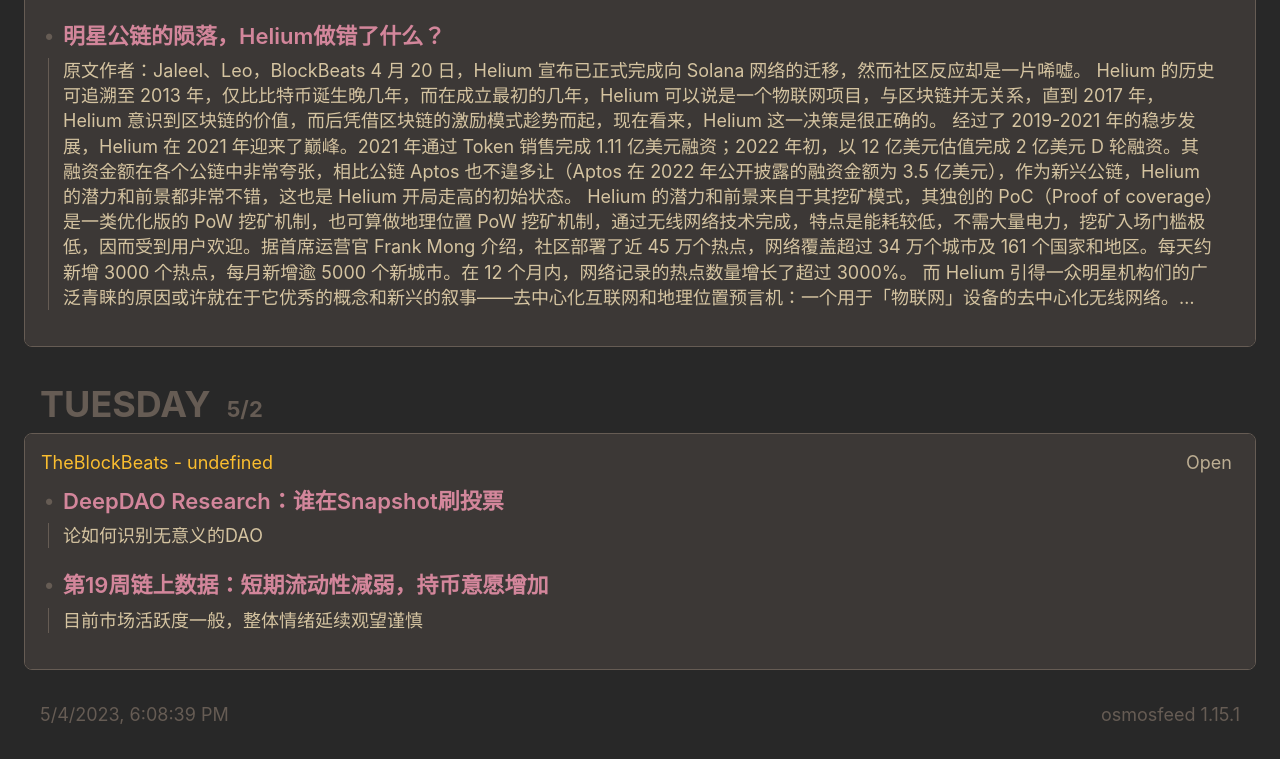
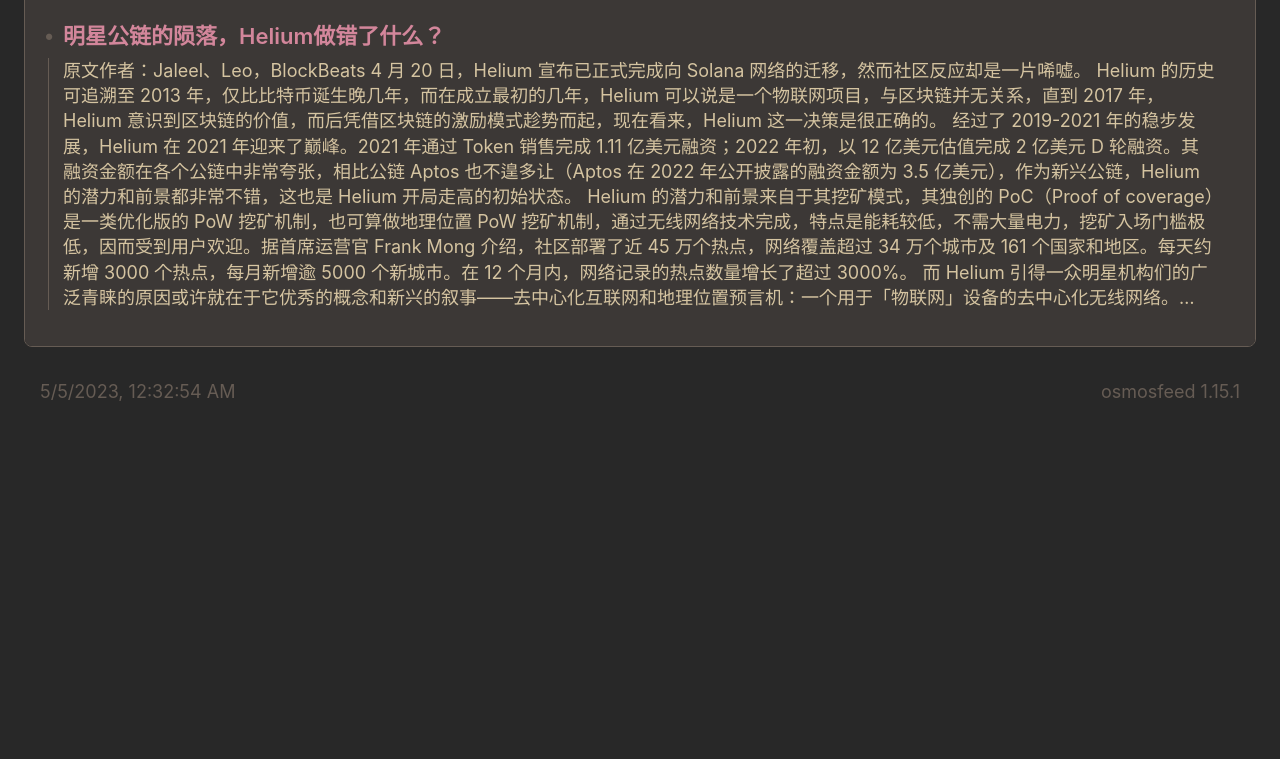
Before and after one commit to joyc/aws-news, a plain HTML site: page index.html in a window 1280 px wide. Shown: the part 2042-2801 px from the top of the page. After the commit the page ends 2478 px from the top, so only its background shows below. Drawn offline with Linux system fonts and the light colour scheme.

Commit message:
deploy: bf56e619d20068108c9156efdf0f10841502849c

```diff
--- a/index.html
+++ b/index.html
@@ -434,72 +434,10 @@
             </li>
         </ul>
       </section>
-      <section class="daily-content js-toggle-accordions-scope">
-        <h2 class="daily-heading">
-          <button
-            class="daily-heading-toggle"
-            data-action="toggle-accordions"
-            title="Click to toggle the day, Ctrl + click to toggle all."
-          >
-            <time class="daily-heading-toggle__weekday js-offset-weekday" data-offset-date=2023-05-02 datetime="2023-05-02T08:16:10.000Z">2023-05-02</time>
-            <time class="daily-heading-toggle__date js-offset-date" data-offset-date=2023-05-02 datetime="2023-05-02T08:16:10.000Z"></time>
-          </button>
-        </h2>
-        <ul class="sources card">
-            <li class="card__section">
-              <section class="js-toggle-accordions-scope">
-                <h3 class="source-heading">
-                  <button
-                    class="source-heading__name"
-                    data-action="toggle-accordions"
-                    title="Click to toggle the source, Ctrl + click to toggle all."
-                  >TheBlockBeats - undefined</button>
-                  <a class="source-heading__link" href="https://www.theblockbeats.info">Open</a>
-                </h3>
-                <section class="articles-per-source">
-                    <article>
-                      <details
-                        class="article-expander"
-                        data-action="toggle-native-accordion"
-                        data-accordion-key="https://www.theblockbeats.info/news/36878"
-                        open
-                      >
-                        <summary class="article-expander__title">DeepDAO Research：谁在Snapshot刷投票</summary>
-                        <a class="article-summary-link article-summary-box-outer" href="https://www.theblockbeats.info/news/36878">
-                          <div class="article-summary-box-inner media-object">
-                            <span class="media-object__text">
-                              <span>论如何识别无意义的DAO</span>
-                            </span>
-                          </div>
-                        </a>
-                      </details>
-                    </article>
-                    <article>
-                      <details
-                        class="article-expander"
-                        data-action="toggle-native-accordion"
-                        data-accordion-key="https://www.theblockbeats.info/news/36876"
-                        open
-                      >
-                        <summary class="article-expander__title">第19周链上数据：短期流动性减弱，持币意愿增加</summary>
-                        <a class="article-summary-link article-summary-box-outer" href="https://www.theblockbeats.info/news/36876">
-                          <div class="article-summary-box-inner media-object">
-                            <span class="media-object__text">
-                              <span>目前市场活跃度一般，整体情绪延续观望谨慎</span>
-                            </span>
-                          </div>
-                        </a>
-                      </details>
-                    </article>
-                </section>
-              </section>
-            </li>
-        </ul>
-      </section>
 
     <footer>
-      <a class="footer-link" href="https://github.com/joyc/bc-news/actions/runs/4885891500">
-        <time id="build-timestamp" datetime="2023-05-04T18:08:39.385Z">2023-05-04T18:08:39.385Z</time>
+      <a class="footer-link" href="https://github.com/joyc/bc-news/actions/runs/4888659098">
+        <time id="build-timestamp" datetime="2023-05-05T00:32:54.193Z">2023-05-05T00:32:54.193Z</time>
       </a>
       <a class="footer-link" href="https://github.com/osmoscraft/osmosfeed">osmosfeed 1.15.1</a>
     </footer>
```
Also changed, not shown: cache.json (+0 -20 lines), 1 other file.
